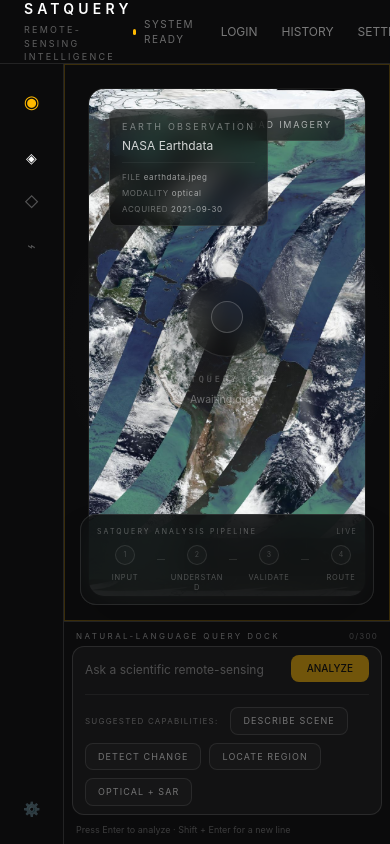
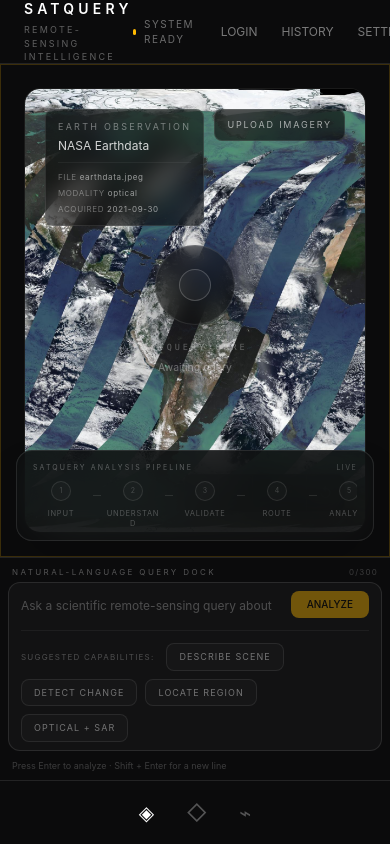
Before and after one commit to Adammyya/satquery-ai, a React (Vite) app: page / in a window 390 px wide. Built offline with nearby package versions, Linux system fonts and the light colour scheme.

Commit message:
fix: make shell and navigation rail responsive for mobile devices

```diff
--- a/src/components/shell/AppShell.jsx
+++ b/src/components/shell/AppShell.jsx
@@ -36,7 +36,7 @@ function AppShell() {
         onSettingsClick={() => setSettingsOpen(true)}
       />
 
-      <div className="flex min-h-0 flex-1">
+      <div className="flex min-h-0 flex-1 flex-col-reverse md:flex-row">
         <NavigationRail
           activeSection={activeSection}
           onWorkspaceClick={() => setActiveSection("workspace")}
@@ -45,7 +45,7 @@ function AppShell() {
           onSettingsClick={() => setSettingsOpen(true)}
         />
 
-        <main className="flex min-w-0 flex-1 flex-col">
+        <main className="flex min-w-0 flex-1 flex-col relative pb-[env(safe-area-inset-bottom)]">
           <section
             className={`relative flex min-h-0 flex-1 items-center justify-center overflow-hidden transition-all duration-300 ${
               activeSection === "workspace"
--- a/src/components/shell/NavigationRail.jsx
+++ b/src/components/shell/NavigationRail.jsx
@@ -13,12 +13,12 @@ function NavigationRail({
     }`;
 
   return (
-    <aside className="flex w-16 flex-col items-center border-r border-white/10 bg-[#0b0b0c] py-6">
+    <aside className="flex w-full md:w-16 h-16 md:h-auto flex-row md:flex-col items-center justify-between md:justify-start border-t md:border-t-0 md:border-r border-white/10 bg-[#0b0b0c] px-6 md:px-0 py-0 md:py-6 z-50">
       <button
         type="button"
         onClick={onWorkspaceClick}
         aria-label="Workspace"
-        className={`mb-8 text-lg transition-all duration-200 ${
+        className={`hidden md:block mb-8 text-lg transition-all duration-200 ${
           activeSection === "workspace"
             ? "text-amber-400"
             : "text-white/30 hover:text-amber-400"
@@ -27,7 +27,7 @@ function NavigationRail({
         ◉
       </button>
 
-      <nav className="flex flex-col items-center gap-6 text-sm">
+      <nav className="flex flex-row md:flex-col items-center gap-8 md:gap-6 text-xl md:text-sm w-full md:w-auto justify-center md:justify-start">
         <button
           type="button"
           onClick={onWorkspaceClick}
@@ -56,7 +56,7 @@ function NavigationRail({
         </button>
       </nav>
 
-      <div className="mt-auto">
+      <div className="mt-0 md:mt-auto hidden md:block">
         <button
           type="button"
           onClick={onSettingsClick}
```
